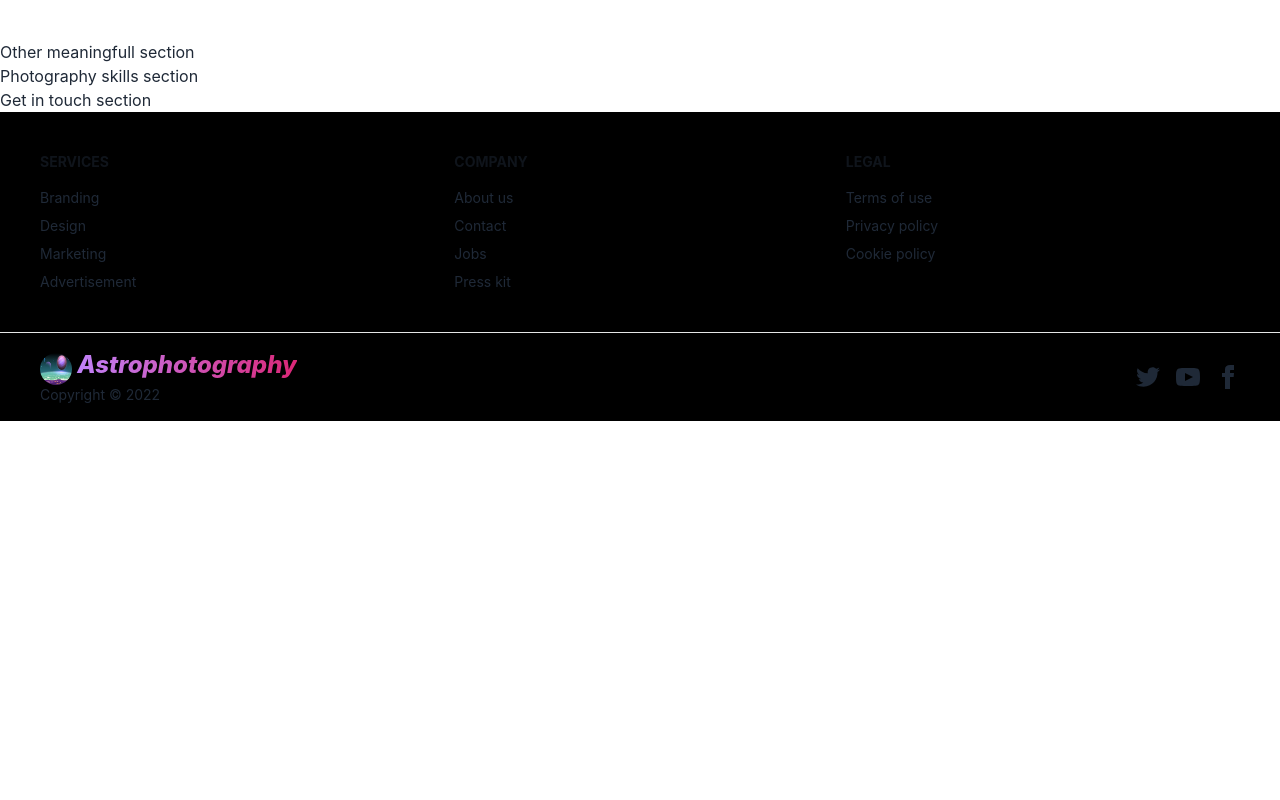
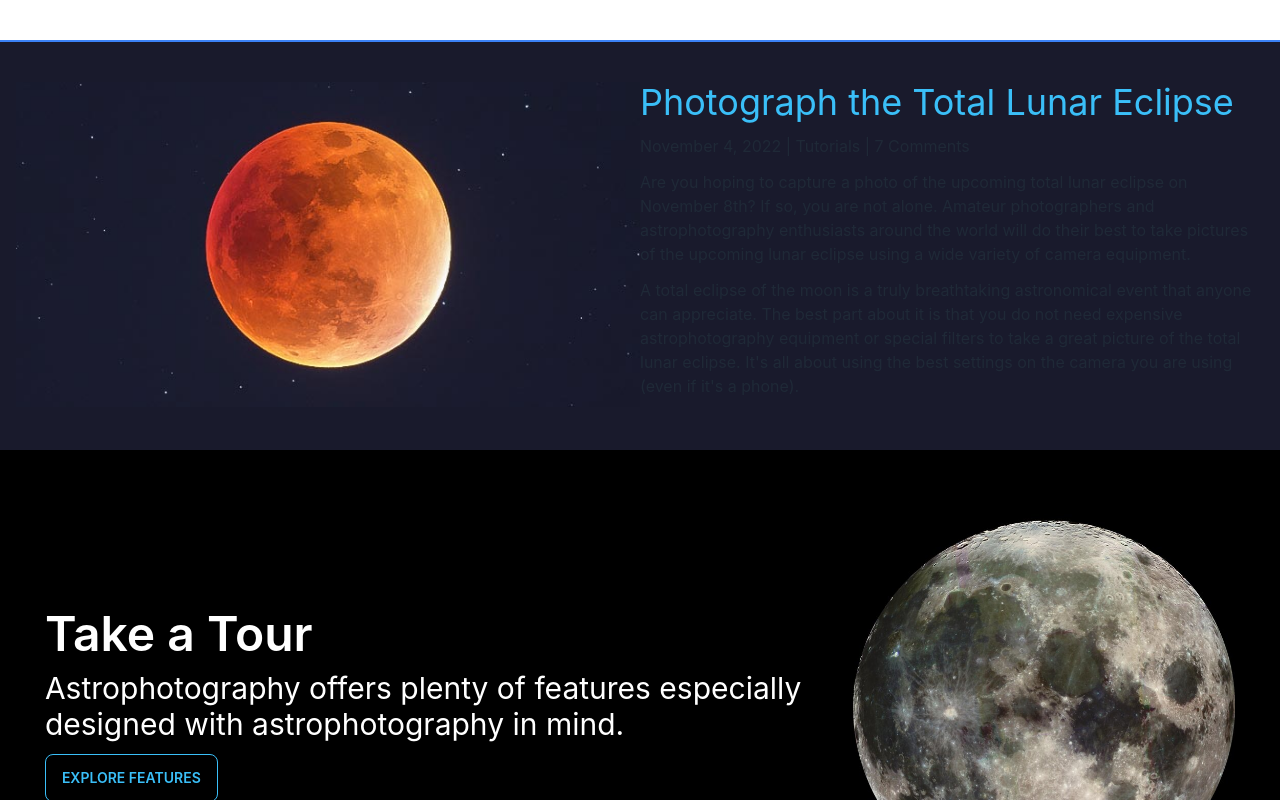
Before and after one commit to Oliulla/astrophotography-client, a React (Create React App) app: page / in a window 1280 px wide. Shown: the part 620-1420 px from the top of the page. Before the commit the page ends 1041 px from the top, so only its background shows below. Built offline with nearby package versions, Linux system fonts and the light colour scheme; no server answers.

Commit message:
added home features section

```diff
--- /dev/null
+++ b/src/components/HomeFeatures/HomeFeatures.jsx
@@ -0,0 +1,52 @@
+import React from "react";
+import lunarEclipse from "../../assets/img/lunarEclipse.jpg";
+import fullMoon from "../../assets/img/fullMoon.jpg";
+
+
+const HomeFeatures = () => {
+  return (
+    <div>
+      <div className="grid md:grid-cols-2 py-6 md:py-10 px-4 mx-auto w-full bg-[#191A2C]">
+        <div>
+          <img src={lunarEclipse} alt="full moon" />
+        </div>
+        <div>
+          <h2 className="text-info text-4xl">
+            Photograph the Total Lunar Eclipse
+          </h2>
+          <p className="my-3">November 4, 2022 | Tutorials | 7 Comments</p>
+          <p className="my-3">
+            Are you hoping to capture a photo of the upcoming total lunar
+            eclipse on November 8th? If so, you are not alone. Amateur
+            photographers and astrophotography enthusiasts around the world will
+            do their best to take pictures of the upcoming lunar eclipse using a
+            wide variety of camera equipment.
+          </p>
+          <p className="my-3">
+            A total eclipse of the moon is a truly breathtaking astronomical
+            event that anyone can appreciate. The best part about it is that you
+            do not need expensive astrophotography equipment or special filters
+            to take a great picture of the total lunar eclipse. It's all about
+            using the best settings on the camera you are using (even if it's a
+            phone).
+          </p>
+        </div>
+      </div>
+      <div className="flex justify-around items-center md:gap-10 px-10 py-16 w-full bg-black">
+        <div className="text-white">
+          <h2 className="text-3xl md:text-5xl font-semibold">Take a Tour</h2>
+          <p className="text-xl md:text-3xl py-3">
+            Astrophotography offers plenty of features especially <br />{" "}
+            designed with astrophotography in mind.
+          </p>
+          <button className="btn btn-outline btn-info">Explore Features</button>
+        </div>
+        <div className="">
+          <img src={fullMoon} alt="full moon" className="w-96" />
+        </div>
+      </div>
+    </div>
+  );
+};
+
+export default HomeFeatures;
--- a/src/pages/Home/Home.jsx
+++ b/src/pages/Home/Home.jsx
@@ -3,7 +3,7 @@ import Carousel from "../../components/Header/Carousel";
 import axios from "axios";
 import HomeServiceCard from "./HomeServiceCard";
 import { Link } from "react-router-dom";
-
+import HomeFeatures from "../../components/HomeFeatures/HomeFeatures";
 
 
 const Home = () => {
@@ -22,7 +22,7 @@ const Home = () => {
 
   return (
     <main>
-      <Carousel/>
+      <Carousel />
       {/* services section */}
       <section className="w-11/12 my-14 mx-auto">
         <div className="flex flex-col md:flex-row gap-8 justify-center items-center">
@@ -32,12 +32,16 @@ const Home = () => {
         </div>
         <div className="flex justify-center mt-5 mb-10">
           <Link to="/services">
-            <button className="btn btn-info text-xl hover:bg-blue-800 hover:text-white">See All</button>
+            <button className="btn btn-info text-xl hover:bg-blue-800 hover:text-white">
+              See All
+            </button>
           </Link>
         </div>
       </section>
-      <section>
-        <h2>Other meaningfull section</h2>
+      {/* devider */}
+      <div className="w-full h-[2px] bg-blue-500"></div>
+      <section className="mb-10">
+        <HomeFeatures />
       </section>
       <section>
         <h3>Photography skills section</h3>
```
Also changed, not shown: src/assets/img/fullMoon.jpg (added), src/assets/img/lunarEclipse.jpg (added).
